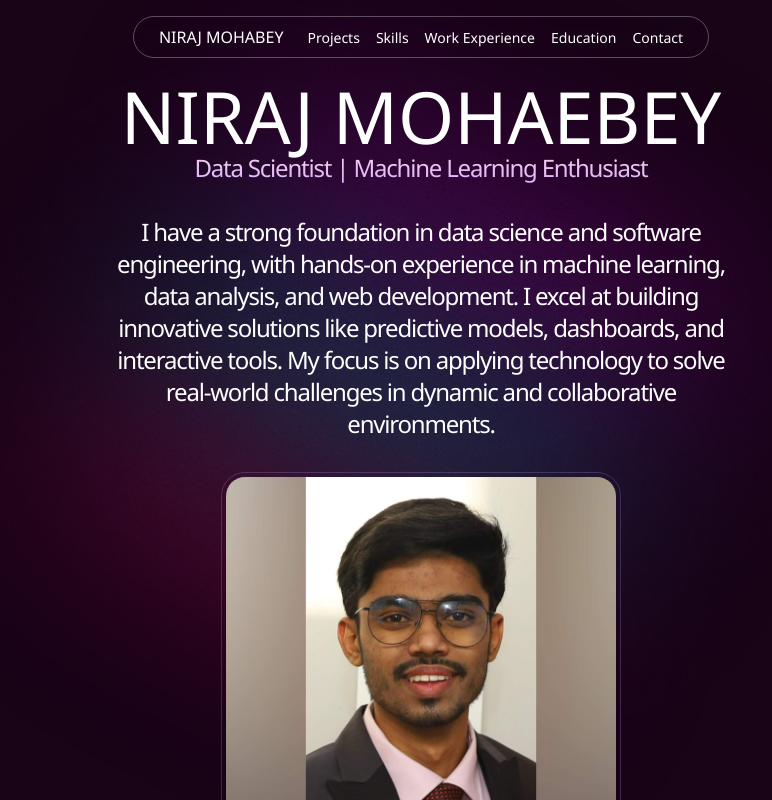
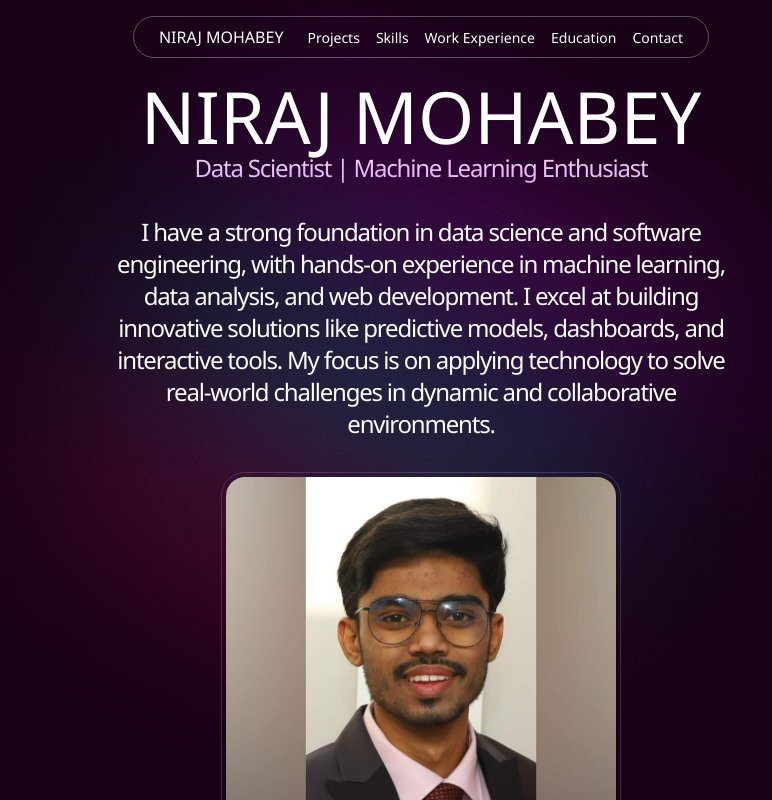
Before and after one commit to nirajmohabey/portfolio, a React (Vite) app: page / in a window 1280 px wide. Shown: the top 800 px of the page, without its empty margins (219-991 px from the left). Built offline with nearby package versions, Linux system fonts and the light colour scheme.

Commit message:
Update constants in index.jsx for better configuration

```diff
--- a/src/constants/index.jsx
+++ b/src/constants/index.jsx
@@ -36,7 +36,7 @@ export const NAVIGATION_LINKS = [
 ];
 
 export const PROFILE = {
-  name: "Niraj Mohaebey",
+  name: "Niraj Mohabey",
   role: "Data Scientist | Machine Learning Enthusiast",
   subheading:
     "I have a strong foundation in data science and software engineering, with hands-on experience in machine learning, data analysis, and web development. I excel at building innovative solutions like predictive models, dashboards, and interactive tools. My focus is on applying technology to solve real-world challenges in dynamic and collaborative environments.",
```
